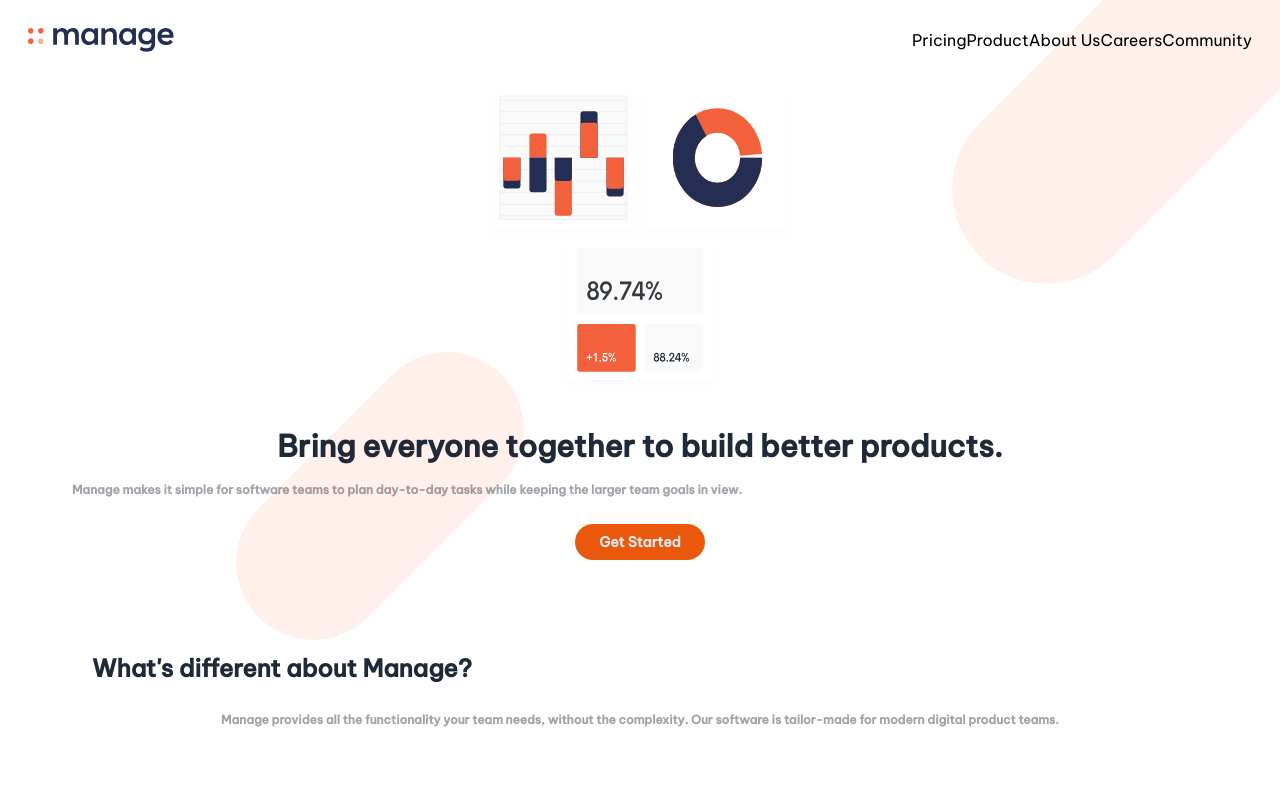
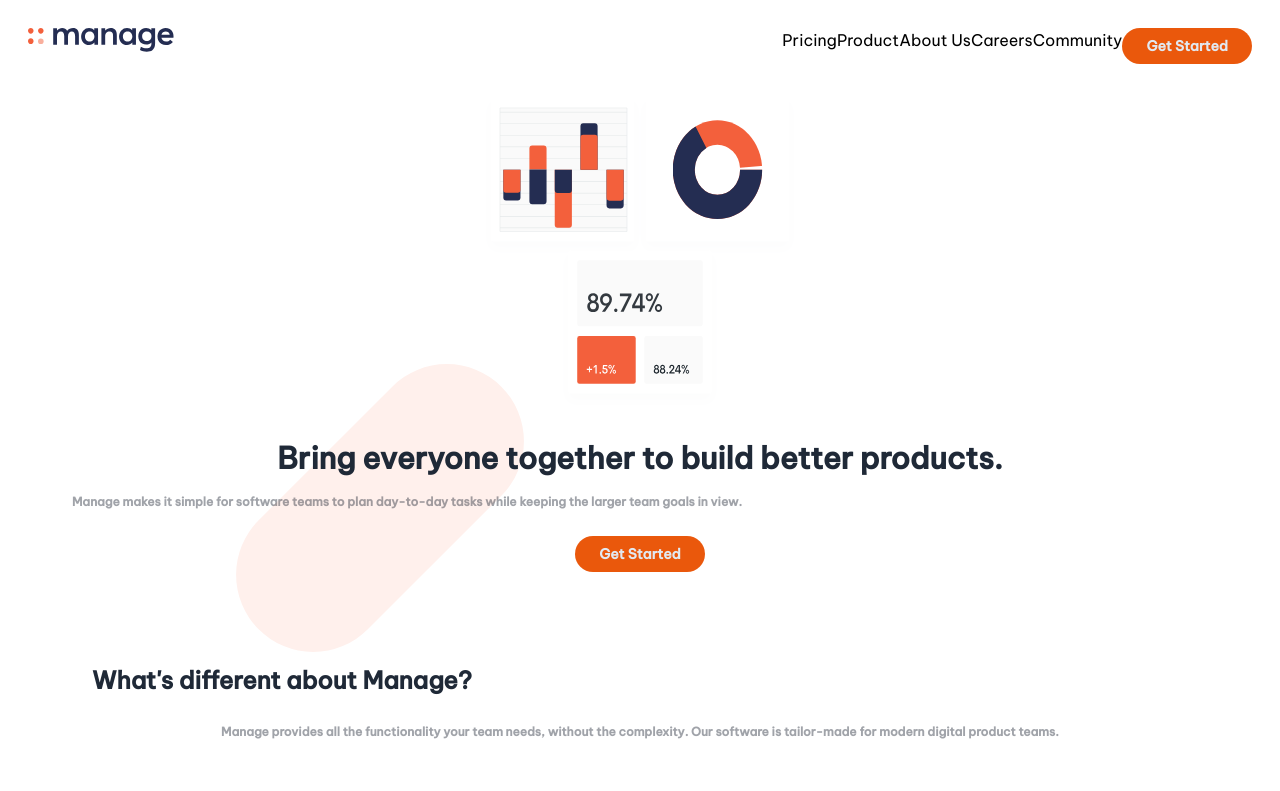
Before and after one commit to Guille-Sanchez/manage-landing-page, a React (Vite) app: page / in a window 1280 px wide. Shown: the top 791 px of the page. Built offline with nearby package versions, Linux system fonts and the light colour scheme.

Commit message:
Fixed Navmodal background and position

```diff
--- a/src/App.jsx
+++ b/src/App.jsx
@@ -4,6 +4,7 @@ import Carousel from './components/Carousel.jsx'
 import FucntionalitiesList from './components/FucntionalitiesList.jsx'
 import ManageProductInformation from './components/ManageProductInformation.jsx'
 import Navbar from './components/Navbar.jsx'
+import ButtonGetStarted from './components/ButtonGetStarted.jsx'
 function handleSubmit (e) {
   // Prevent the browser from reloading the page
   e.preventDefault()
@@ -46,9 +47,7 @@ function App () {
 
         <section className="relative p-7 pt-2">
           <div className="flex justify-center">
-            <button className="rounded-full bg-orange-600 p-2 pl-6 pr-6 text-sm font-semibold text-slate-200">
-              Get Started
-            </button>
+            <ButtonGetStarted/>
           </div>
         <div className="absolute -z-10 translate-x-52 -translate-y-52 bg-[url('/bg-tablet-pattern.svg')] bg-cover bg-scroll bg-no-repeat p-36"></div>
         </section>
--- /dev/null
+++ b/src/components/ButtonGetStarted.jsx
@@ -0,0 +1,11 @@
+import React from 'react'
+
+function ButtonGetStarted () {
+  return (
+    <button className="rounded-full bg-orange-600 p-2 pl-6 pr-6 text-sm font-semibold text-slate-200">
+      Get Started
+    </button>
+  )
+}
+
+export default ButtonGetStarted
--- /dev/null
+++ b/src/components/NavBackground.jsx
@@ -0,0 +1,12 @@
+import React from 'react'
+
+function NavBackground() {
+  return (
+    <>
+    <div className={`absolute -z-10 -translate-x-60 -translate-y-28 ${/*hideNavModal ? 'sm:translate-x-10' : '-sm:translate-x-60'*/} sm:-translate-y-24
+    bg-[url('/bg-tablet-pattern.svg')] bg-cover bg-scroll bg-no-repeat p-44`}/> {/* Background Image */}
+    </>
+  )
+}
+
+export default NavBackground
--- a/src/components/Navbar.jsx
+++ b/src/components/Navbar.jsx
@@ -1,9 +1,15 @@
 import React, { useState } from 'react'
+import ButtonGetStarted from './ButtonGetStarted'
 
 function Navbar () {
   const navLinks = ['Pricing', 'Product', 'About Us', 'Careers', 'Community']
   const [hideNavModal, setHideNavModal] = useState(true)
 
+  function toggleHideNavModal () {
+    setHideNavModal(() => !hideNavModal)
+  }
+
+  if (hideNavModal) {
     return (
       <>
         <div className='relative flex w-screen justify-between p-7'>
@@ -13,30 +19,98 @@ function Navbar () {
           </header>
 
           <nav>
-          <div className={`absolute -z-10 -translate-x-60 -translate-y-28 ${hideNavModal ? 'sm:translate-x-10' : '-sm:translate-x-60'} sm:-translate-y-24
-                          bg-[url('/bg-tablet-pattern.svg')] bg-cover bg-scroll bg-no-repeat p-44`}/>
-
-          <div className={`${hideNavModal ? 'sm:hidden' : ''}`}>
+            <div className='sm:hidden'> {/* Displays Hamburguer or close button in sm breakpoint */}
               <button
-              onClick={() => {
-                setHideNavModal(() => !hideNavModal)
-              }}
+                onClick={toggleHideNavModal}
               >
-              <img src={`${hideNavModal ? '/icon-hamburger.svg' : '/icon-close.svg'}`} alt="Menu Icon" />
+                <img src='/icon-hamburger.svg' alt="Menu Icon" />
               </button>
             </div>
 
-          <div className={` ${hideNavModal ? 'hidden sm:block' : ' absolute z-10 w-80 -translate-x-72  bg-orange-300 bg-opacity-10'}`}>
-            <ul className={`${hideNavModal ? 'flex' : 'flex flex-col items-center gap-8'}` } >
+            <div className='hidden sm:block'>
+            <div className='sm:hidden'> {/* Displays Hamburguer or close button in sm breakpoint */}
+              <button onClick={toggleHideNavModal} >
+                <img src='/icon-hamburger.svg' alt="Menu Icon" />
+              </button>
+            </div>
+              <ul className='flex'>
                 {navLinks.map((link) => {
                   return (<li key={link}>{link}</li>)
                 })}
+                <li className='hidden md:block'><ButtonGetStarted/></li>
               </ul>
             </div>
           </nav>
         </div>
       </>
     )
+  } else {
+    return (
+      <>
+      <div className='relative flex w-screen justify-between p-7'>
+        <header>
+          <h1 className="invisible h-0 w-0">Manage Inc.</h1>
+          <img src="/logo.svg" alt="Logo Manage" />
+        </header>
+
+        <nav>
+          <div className='z-20 fixed inset-0 bg-black bg-opacity-25'>
+            <div className='flex pt-6 pr-7 flex-row-reverse right-10'>
+              <button onClick={toggleHideNavModal}>
+                <img src={'/icon-close.svg'} alt="Menu Icon" />
+              </button>
+            </div>
+
+            <div className='flex justify-center pt-12'>
+              <ul className='flex flex-col font-semibold items-center justify-center gap-8 bg-white w-80 h-80'>
+                {navLinks.map((link) => {
+                  return (<li key={link}>{link}</li>)
+                })}
+                <li className='hidden md:block'><ButtonGetStarted/></li>
+              </ul>
+            </div>
+          </div>
+        </nav>
+      </div>
+      </>
+    )
+  }
 }
 
 export default Navbar
+
+/*
+<div className='relative flex w-screen justify-between p-7'>
+          <header>
+            <h1 className="invisible h-0 w-0">Manage Inc.</h1>
+            <img src="/logo.svg" alt="Logo Manage" />
+          </header>
+
+          <nav>
+            <div className={`${hideNavModal ? 'sm:hidden' : ''}`}>
+            <button
+            onClick={toggleHideNavModal}
+          >
+            <img src={`${hideNavModal ? '/icon-hamburger.svg' : '/icon-close.svg'}`} alt="Menu Icon" />
+          </button>
+        </div>
+
+        <div className={` ${hideNavModal ? 'hidden sm:block' : 'z-20 fixed inset-0 bg-black bg-opacity-25 backdrop-blur-sm flex justify-center items-center'}`}>
+        <div className={`${hideNavModal ? 'sm:hidden' : ''}`}>
+          <button
+            onClick={toggleHideNavModal}
+          >
+            <img src={`${hideNavModal ? '/icon-hamburger.svg' : '/icon-close.svg'}`} alt="Menu Icon" />
+          </button>
+        </div>
+          <ul className={`flex ${hideNavModal ? '' : 'flex flex-col items-center gap-8 bg-white w-80 h-80'}` } >
+            {navLinks.map((link) => {
+              return (<li key={link}>{link}</li>)
+            })}
+            <li className='hidden md:block'><ButtonGetStarted/></li>
+          </ul>
+        </div>
+      </nav>
+    </div>
+
+*/
```
Lines whose indentation alone changed are shown as unchanged.
